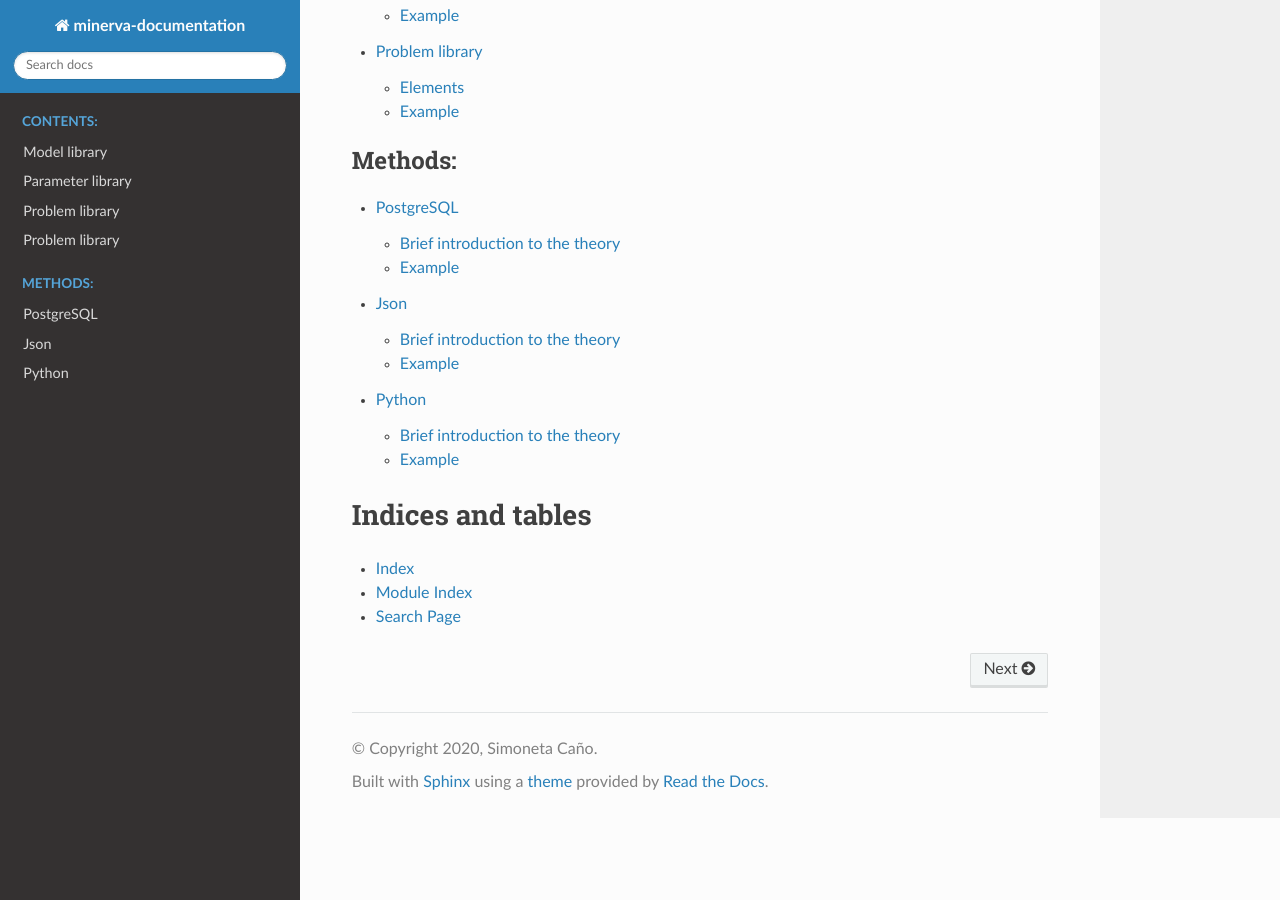
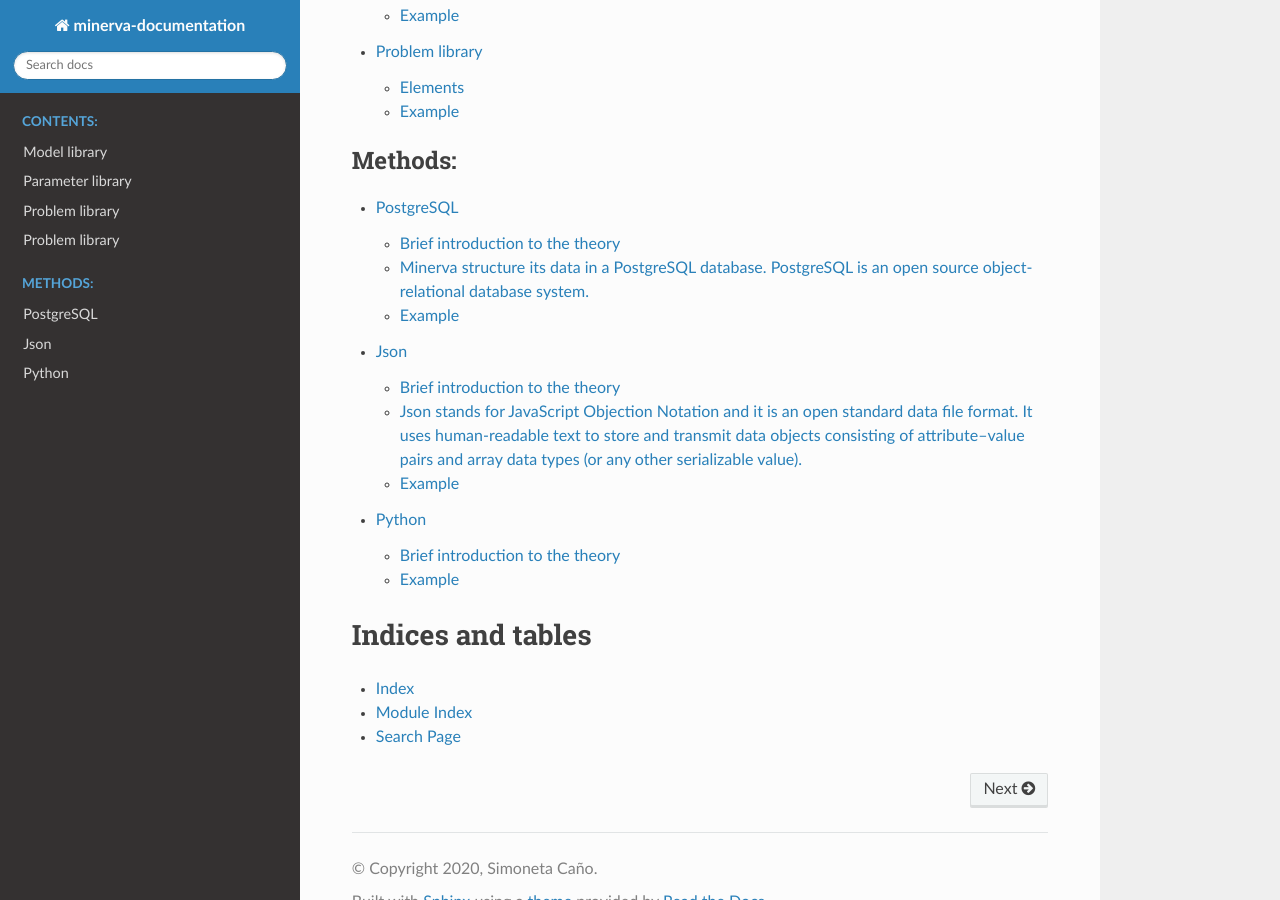
Before and after one commit to BioVL/minerva-docs, a Sphinx documentation site: the page built from docs/index.rst, in a window 1280 px wide and 900 px high, scrolled down 1673 px. Built offline with Sphinx 7.4.7 and the Read the Docs theme 2.0.0, drawn with Linux system fonts in a browser that asks for light colours.

Commit message:
"popopo"

```diff
--- a/docs/Json.rst
+++ b/docs/Json.rst
@@ -3,7 +3,7 @@ Json
 
 Brief introduction to the theory
 ----------
-
+Json stands for JavaScript Objection Notation and it is an open standard data file format. It uses human-readable text to store and transmit data objects consisting of attribute–value pairs and array data types (or any other serializable value).
 ----------
 
 Example
--- a/docs/PostgreSQL.rst
+++ b/docs/PostgreSQL.rst
@@ -3,8 +3,9 @@ PostgreSQL
 
 Brief introduction to the theory
 ----------
-
+Minerva structure its data in a PostgreSQL database. PostgreSQL is an open source object-relational database system.
 ----------
 
 Example
 ----------
+.. code-include :: :func:`os.path.join`
```
